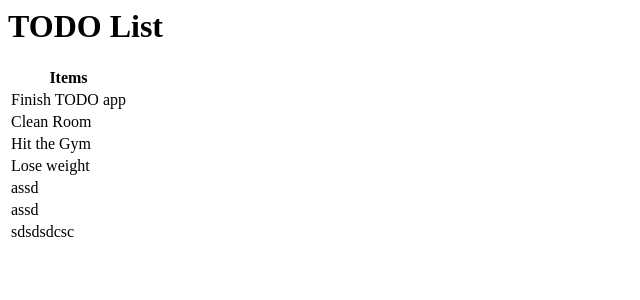
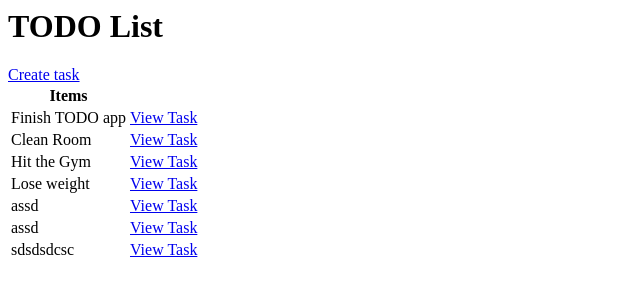
Before and after one commit to milindjayan/todoApp, a Django app: page / in a window 1280 px wide. Shown: the top 300 px of the page, without its empty margins (0-640 px from the left). Run offline with Django 3.2, Linux system fonts and the light colour scheme; data comes from the database, SQL or seed files in the repository; both versions use the stored data as it was after the commit.

Commit message:
Create task logic built
Several files added and modified

```diff
--- a/todo_list/todo_app/templates/todo_app/task.html
+++ b/todo_list/todo_app/templates/todo_app/task.html
@@ -1 +1,6 @@
 <h1> Task: {{task}} </h1>
+<table>
+    <tr> <td>Description: {{task.description}}</td></tr>
+    <tr><td>Completed: {{task.complete}}</td></tr>
+    <tr><td>Created: {{task.create}}</td></tr>
+</table>
--- a/todo_list/todo_app/templates/todo_app/task_list.html
+++ b/todo_list/todo_app/templates/todo_app/task_list.html
@@ -1,5 +1,5 @@
 <h1> TODO List</h1>
-
+<a href="{% url 'task-create'  %}"">Create task</a>
 <table>
     <tr>
         <th>
@@ -8,9 +8,8 @@
     </tr>
     {% for task in tasks %}
     <tr>
-        <td>
-            {{task.title}}
-        </td>
+        <td>{{task.title}}</td>
+        <td><a href="{% url 'task' task.id %}">View Task</a></td>
     </tr>
     {% endfor %}
 </table>
--- a/todo_list/todo_app/urls.py
+++ b/todo_list/todo_app/urls.py
@@ -1,7 +1,8 @@
 from django.urls import path
-from .views import TaskList, TaskDetail
+from .views import TaskList, TaskDetail, TaskCreate
 
 urlpatterns = [
     path('', TaskList.as_view(), name='tasks'),
     path('task/<int:pk>', TaskDetail.as_view(), name ='task'),
+    path('task-create', TaskCreate.as_view(), name='task-create'),
 ]
--- a/todo_list/todo_app/views.py
+++ b/todo_list/todo_app/views.py
@@ -1,7 +1,9 @@
-from django.shortcuts import render
+from django.shortcuts import redirect, render
 from django.views.generic.list import ListView
 from django.views.generic.detail import DetailView
 from .models import Task
+from django.views.generic.edit import CreateView
+from django.urls import reverse_lazy
 # Create your views here.
 
 class TaskList(ListView):
@@ -12,3 +14,8 @@ class TaskDetail(DetailView):
     model = Task
     context_object_name ="task"
     template_name = "todo_app/task.html"
+
+class TaskCreate(CreateView):
+    model = Task
+    fields = '__all__'
+    success_url = reverse_lazy('tasks')
```
Also changed, not shown: todo_list/db.sqlite3.
